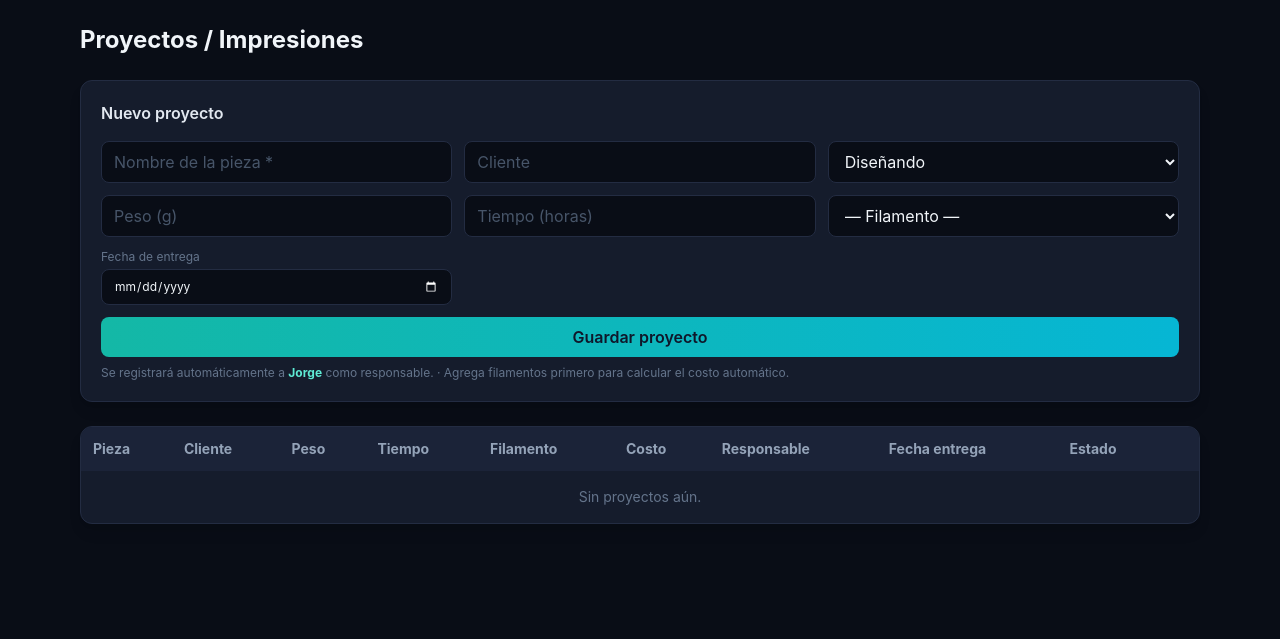
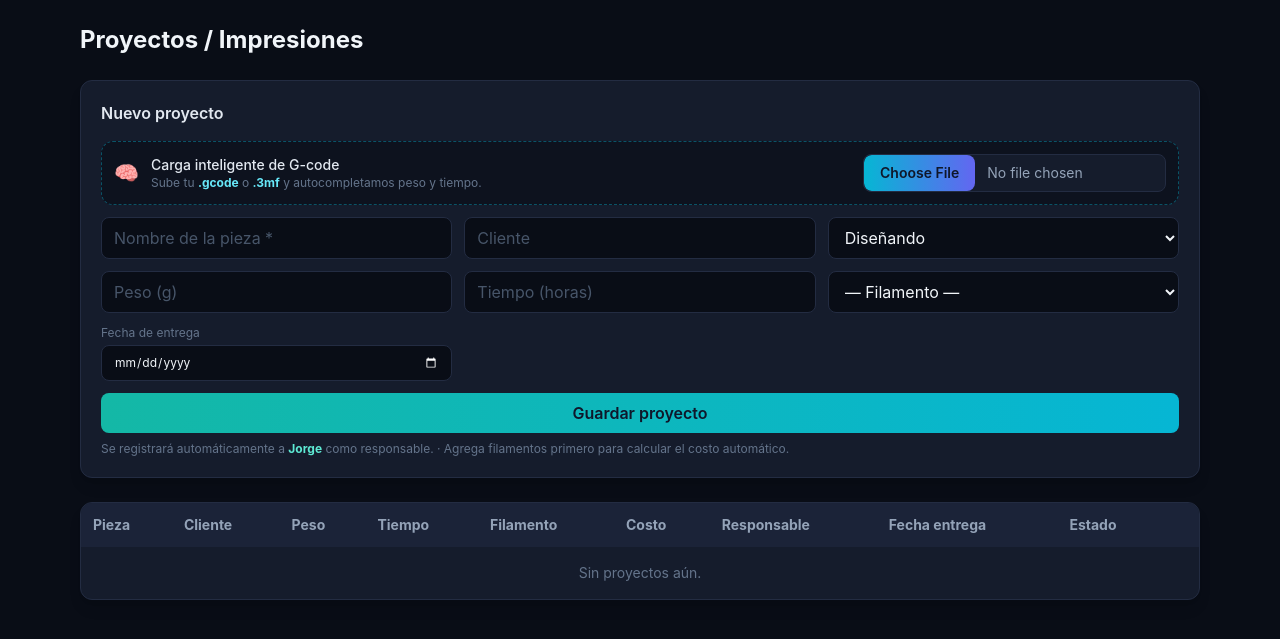
Before and after one commit to JorgeEstrada1/cocotef, a Flask app: page /proyectos in a window 1280 px wide. Shown: the part 63-702 px from the top of the page. Run offline with Flask 3, Linux system fonts and the light colour scheme; a user stored in the database is signed in; data comes from the database, SQL or seed files in the repository; data that the repository does not hold is empty; some libraries are stand-ins or nearby versions.

Commit message:
feat: carga inteligente de G-code/.3mf con autocompletado de peso y tiempo
- Ruta AJAX /proyectos/parse-gcode que parsea metadatos del slicer con regex
- Soporta PrusaSlicer/Orca/Bambu/SuperSlicer (.gcode) y .3mf (ZIP con configs)
- Extrae peso (g) sumando filamentos y tiempo (Xh Ym Zs, Cura TIME, prediction seg)
- Input de archivo Dark Premium + JS que autocompleta peso/tiempo/nombre sin recargar
- Límite de subida 128MB; validación de formato y manejo de errores

Co-Authored-By: Claude Opus 4.8 (1M context) <noreply@anthropic.com>

```diff
--- a/app.py
+++ b/app.py
@@ -5,9 +5,12 @@ Ejecutar:  python app.py   ->  http://127.0.0.1:5000
 import os
 import io
 import csv
+import re
+import zipfile
 from datetime import date, datetime
 
-from flask import Flask, render_template, request, redirect, url_for, flash, Response
+from flask import (Flask, render_template, request, redirect, url_for, flash,
+                   Response, jsonify)
 from flask_login import (LoginManager, login_user, logout_user,
                          login_required, current_user)
 from flask_bcrypt import Bcrypt
@@ -54,6 +57,8 @@ def cargar_usuario(user_id):
 def crear_app():
     app = Flask(__name__)
     app.config.from_object(Config)
+    # Límite de subida para archivos de slicer (.gcode pueden ser grandes)
+    app.config.setdefault("MAX_CONTENT_LENGTH", 128 * 1024 * 1024)  # 128 MB
 
     # Asegura que exista la carpeta 'instance/' para la BD SQLite
     os.makedirs(os.path.join(app.root_path, "instance"), exist_ok=True)
@@ -211,6 +216,76 @@ def calcular_balance(anio=None, mes=None):
     }
 
 
+def _texto_de_archivo_slicer(data, filename=""):
+    """Extrae texto de un .gcode (texto plano) o .3mf (ZIP con configs/XML)."""
+    if zipfile.is_zipfile(io.BytesIO(data)):
+        partes = []
+        with zipfile.ZipFile(io.BytesIO(data)) as z:
+            for name in z.namelist():
+                if name.lower().endswith((".config", ".xml", ".gcode", ".txt", ".json")):
+                    try:
+                        partes.append(z.read(name).decode("utf-8", "ignore"))
+                    except Exception:
+                        pass
+        return "\n".join(partes)
+    return data.decode("utf-8", "ignore")
+
+
+def _fragmento_a_horas(frag):
+    """Convierte '1d 2h 30m 15s' -> horas (float)."""
+    d = re.search(r"(\d+)\s*d", frag)
+    h = re.search(r"(\d+)\s*h", frag)
+    mi = re.search(r"(\d+)\s*m", frag)
+    s = re.search(r"(\d+)\s*s", frag)
+    total = 0.0
+    if d:  total += int(d.group(1)) * 24
+    if h:  total += int(h.group(1))
+    if mi: total += int(mi.group(1)) / 60
+    if s:  total += int(s.group(1)) / 3600
+    return round(total, 2) if total else None
+
+
+def parsear_metadatos_slicer(data, filename=""):
+    """
+    Lee los metadatos de peso (g) y tiempo de impresión desde un archivo de
+    slicer (PrusaSlicer/Orca/Bambu/SuperSlicer/Cura, .gcode o .3mf) con regex.
+    Devuelve dict {peso_g, tiempo_h}. Valores None si no se encuentran.
+    """
+    texto = _texto_de_archivo_slicer(data, filename)
+
+    # ---- Peso en gramos ----
+    peso = None
+    patrones_peso = [
+        r"total\s+filament\s+(?:used|weight)\s*\[?g\]?\s*[:=]\s*([\d.]+)",  # total explícito
+        r'used_g="([\d.]+)"',                         # .3mf slice_info (por filamento)
+        r'key="weight"\s+value="([\d.]+)"',           # .3mf metadata
+        r"filament\s+used\s*\[g\]\s*[:=]\s*([\d.]+)",  # PrusaSlicer/Orca por herramienta
+        r"filament\s+weight[^\d]*([\d.]+)\s*g",       # genérico "filament weight: X g"
+    ]
+    for pat in patrones_peso:
+        encontrados = re.findall(pat, texto, re.I)
+        if encontrados:
+            # Suma (varios filamentos) salvo que el patrón ya sea un total
+            peso = round(sum(float(x) for x in encontrados), 2)
+            break
+
+    # ---- Tiempo en horas ----
+    tiempo = None
+    m = re.search(r";TIME:(\d+)", texto)                         # Cura (segundos)
+    if not m:
+        m = re.search(r'key="prediction"\s+value="(\d+)"', texto, re.I)  # .3mf (segundos)
+    if m:
+        tiempo = round(int(m.group(1)) / 3600, 2)
+    else:
+        etq = re.search(
+            r"(?:estimated printing time[^\n=:]*|total estimated time|model printing time)"
+            r"\s*[:=]\s*([0-9hdms \t]+)", texto, re.I)
+        if etq:
+            tiempo = _fragmento_a_horas(etq.group(1))
+
+    return {"peso_g": peso, "tiempo_h": tiempo}
+
+
 def obtener_proyectos_urgentes():
     """
     Proyectos NO entregados que vencen en <= 2 días o ya están retrasados,
@@ -321,6 +396,26 @@ def registrar_rutas(app):
                                urgentes=urgentes, tendencias=TENDENCIAS_VIRALES)
 
     # ---------- Proyectos / Impresiones ----------
+    @app.route("/proyectos/parse-gcode", methods=["POST"])
+    @login_required
+    def parse_gcode():
+        """Recibe un .gcode/.3mf por AJAX y devuelve peso (g) y tiempo (h)."""
+        archivo = request.files.get("archivo")
+        if not archivo or not archivo.filename:
+            return jsonify({"ok": False, "error": "No se recibió ningún archivo."}), 400
+        if not archivo.filename.lower().endswith((".gcode", ".gco", ".3mf")):
+            return jsonify({"ok": False, "error": "Formato no soportado (usa .gcode o .3mf)."}), 400
+        try:
+            data = archivo.read()
+            meta = parsear_metadatos_slicer(data, archivo.filename)
+        except Exception as e:
+            return jsonify({"ok": False, "error": f"No se pudo leer el archivo: {e}"}), 500
+        if meta["peso_g"] is None and meta["tiempo_h"] is None:
+            return jsonify({"ok": False,
+                            "error": "No se encontraron metadatos de peso/tiempo en el archivo."}), 200
+        return jsonify({"ok": True, "peso_g": meta["peso_g"],
+                        "tiempo_h": meta["tiempo_h"], "archivo": archivo.filename})
+
     @app.route("/proyectos")
     @login_required
     def proyectos():
--- a/templates/proyectos.html
+++ b/templates/proyectos.html
@@ -7,8 +7,26 @@
 
 <div class="bg-card border border-edge rounded-xl shadow-lg p-5 mb-6">
   <h2 class="font-semibold mb-4 text-slate-200">Nuevo proyecto</h2>
-  <form method="post" action="{{ url_for('nuevo_proyecto') }}"
+  <form method="post" action="{{ url_for('nuevo_proyecto') }}" id="form-proyecto"
         class="grid grid-cols-1 md:grid-cols-3 gap-3">
+
+    <!-- Carga inteligente de G-code / .3mf -->
+    <div class="md:col-span-3 relative rounded-xl border border-dashed border-cyan-500/40 bg-base/60 p-3">
+      <div class="flex flex-wrap items-center gap-3">
+        <span class="text-xl">🧠</span>
+        <div class="flex-1 min-w-[220px]">
+          <p class="text-sm font-medium text-slate-200">Carga inteligente de G-code</p>
+          <p class="text-xs text-slate-500">Sube tu <b class="text-cyan-300">.gcode</b> o <b class="text-cyan-300">.3mf</b> y autocompletamos peso y tiempo.</p>
+        </div>
+        <input type="file" id="gcode_file" accept=".gcode,.gco,.3mf"
+               class="text-sm text-slate-400 bg-card border border-edge rounded-lg cursor-pointer
+                      file:mr-3 file:py-2 file:px-4 file:rounded-lg file:border-0 file:cursor-pointer
+                      file:bg-gradient-to-r file:from-cyan-500 file:to-indigo-500 file:text-slate-900
+                      file:font-semibold hover:file:opacity-90">
+      </div>
+      <p id="gcode_status" class="text-xs mt-2 hidden"></p>
+    </div>
+
     <input name="nombre" placeholder="Nombre de la pieza *" required class="{{ inp }}">
     <input name="cliente" placeholder="Cliente" class="{{ inp }}">
     <select name="estado" class="{{ inp }}">
@@ -105,4 +123,53 @@
     </tbody>
   </table>
 </div>
+
+<script>
+(function () {
+  const input  = document.getElementById("gcode_file");
+  const status = document.getElementById("gcode_status");
+  const form   = document.getElementById("form-proyecto");
+  if (!input) return;
+
+  const pesoField   = form.querySelector('input[name="peso_g"]');
+  const tiempoField = form.querySelector('input[name="tiempo_estimado_h"]');
+  const nombreField = form.querySelector('input[name="nombre"]');
+
+  function showStatus(msg, tipo) {
+    status.className = "text-xs mt-2 " + (
+      tipo === "ok"   ? "text-teal-300" :
+      tipo === "err"  ? "text-rose-300" : "text-cyan-300");
+    status.textContent = msg;
+    status.classList.remove("hidden");
+  }
+  function flash(field) {
+    field.classList.add("ring-2", "ring-cyan-400");
+    setTimeout(() => field.classList.remove("ring-2", "ring-cyan-400"), 1200);
+  }
+
+  input.addEventListener("change", async function () {
+    const file = input.files[0];
+    if (!file) return;
+    showStatus("🔄 Analizando " + file.name + "…", "info");
+
+    const fd = new FormData();
+    fd.append("archivo", file);
+    try {
+      const resp = await fetch("{{ url_for('parse_gcode') }}", { method: "POST", body: fd });
+      const data = await resp.json();
+      if (!data.ok) { showStatus("⚠️ " + (data.error || "No se pudo procesar."), "err"); return; }
+
+      const partes = [];
+      if (data.peso_g != null)   { pesoField.value = data.peso_g;     flash(pesoField);   partes.push(data.peso_g + " g"); }
+      if (data.tiempo_h != null) { tiempoField.value = data.tiempo_h; flash(tiempoField); partes.push(data.tiempo_h + " h"); }
+      if (nombreField && !nombreField.value) {
+        nombreField.value = file.name.replace(/\.(gcode|gco|3mf)$/i, "");
+      }
+      showStatus("✅ Autocompletado desde " + file.name + " (" + partes.join(" · ") + ")", "ok");
+    } catch (e) {
+      showStatus("⚠️ Error de red al procesar el archivo.", "err");
+    }
+  });
+})();
+</script>
 {% endblock %}
```
